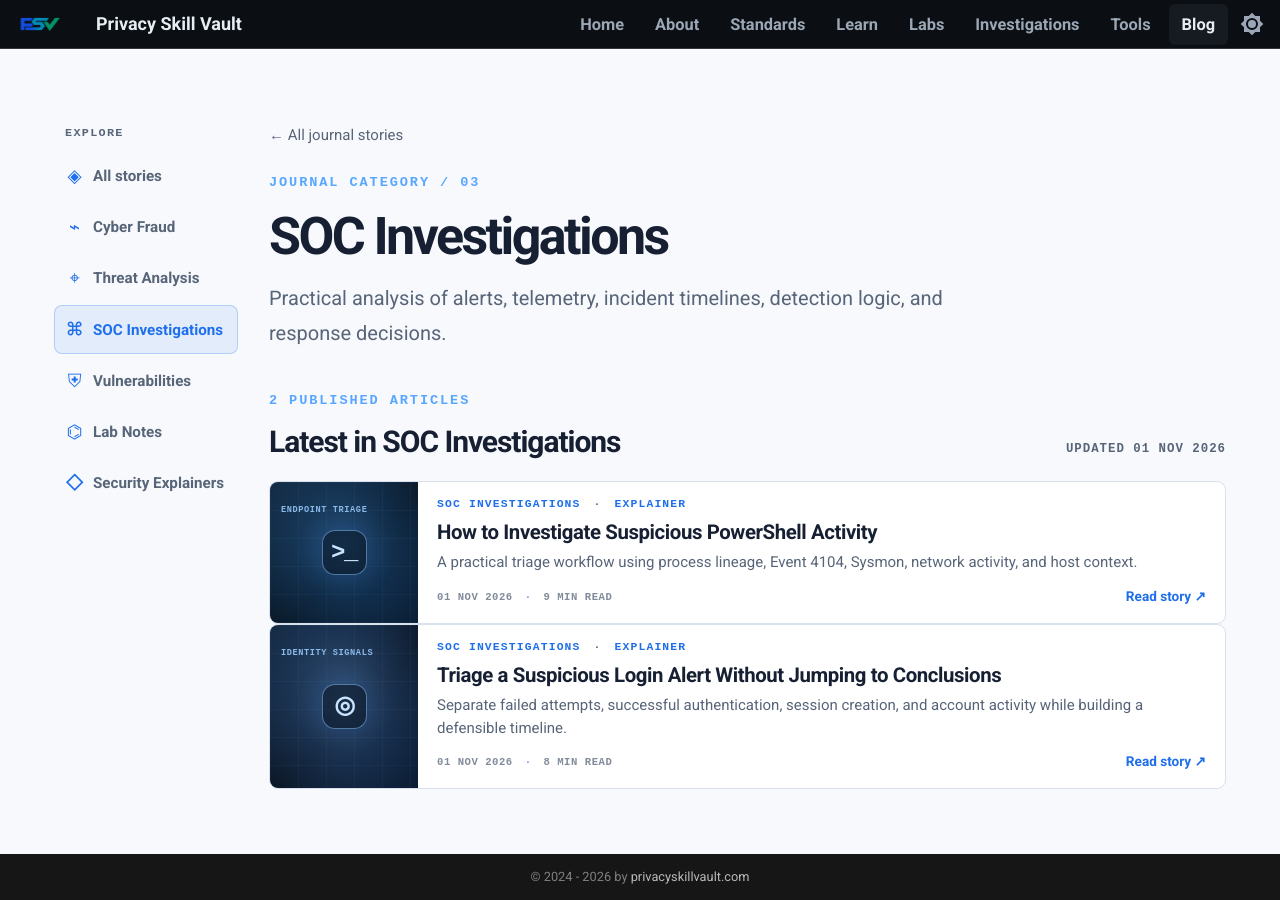
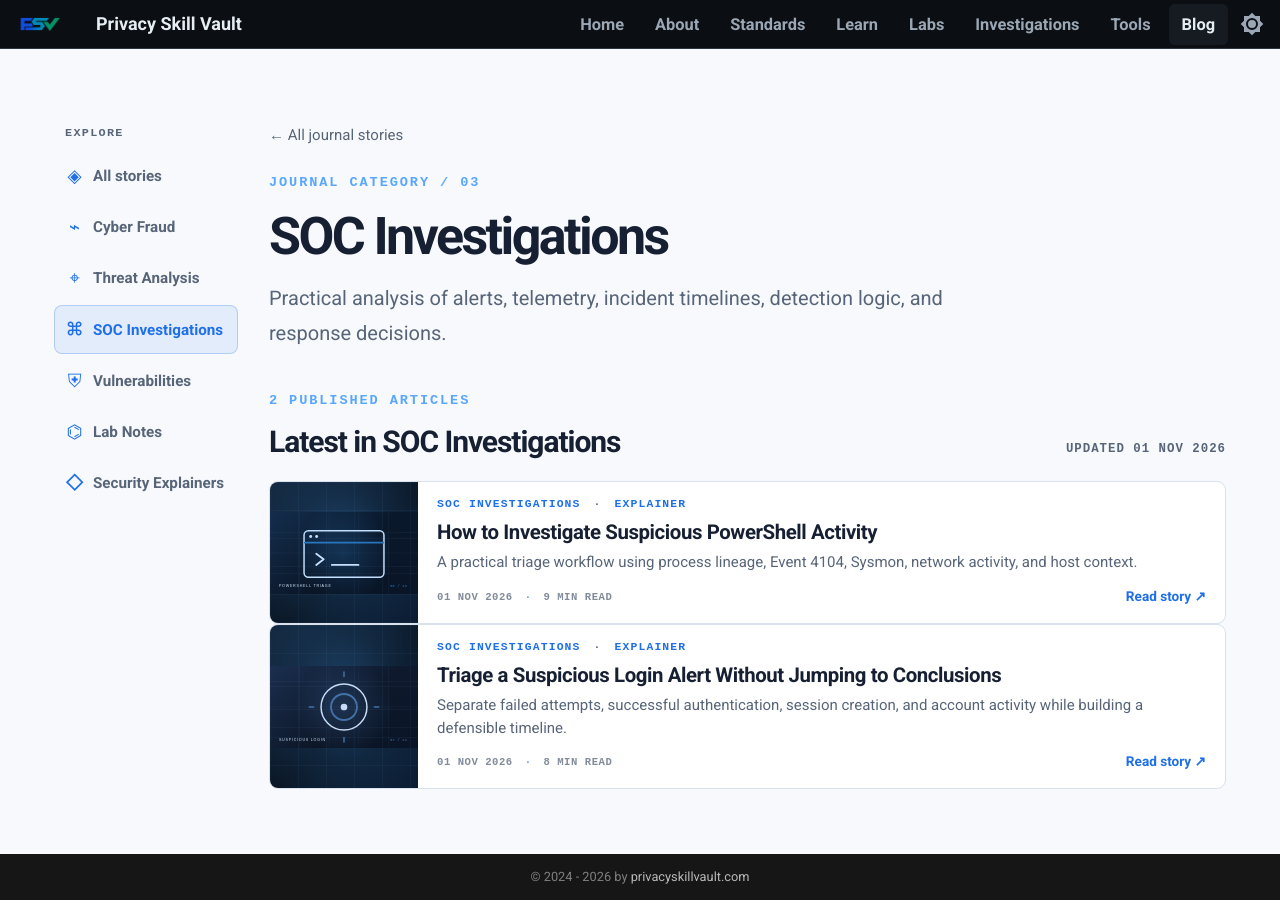
Before and after one commit to PrivacySkillVault/privacyskillvault.github.io, an MkDocs documentation site: the page built from docs/blog/soc-investigations/index.md, in a window 1280 px wide. Built offline with MkDocs 1.6.1 and Material for MkDocs 9.7.7, drawn with Linux system fonts in a browser that asks for light colours.

Commit message:
Use distinct illustrations in soc-investigations story cards

```diff
--- a/docs/blog/soc-investigations/index.md
+++ b/docs/blog/soc-investigations/index.md
@@ -18,11 +18,11 @@
     <div class="psv-journal-section-head"><div><p class="psv-journal-kicker">2 PUBLISHED ARTICLES</p><h2>Latest in SOC Investigations</h2></div><span class="psv-journal-count">UPDATED 01 NOV 2026</span></div>
     <div class="psv-journal-story-list">
 <a class="psv-story-card" href="investigating-suspicious-powershell/">
-      <div class="psv-story-card__art psv-story-art--powershell" aria-hidden="true"><span class="psv-story-art__label">ENDPOINT TRIAGE</span><span class="psv-thumb-glyph">>_</span></div>
+      <div class="psv-story-card__art" aria-hidden="true"><img src="../../assets/blog/investigating-suspicious-powershell.svg" alt="" loading="lazy"></div>
       <div class="psv-story-card__body"><span class="psv-story-category">SOC INVESTIGATIONS <i>·</i> EXPLAINER</span><h3>How to Investigate Suspicious PowerShell Activity</h3><p>A practical triage workflow using process lineage, Event 4104, Sysmon, network activity, and host context.</p><div class="psv-story-card__footer"><small>01 NOV 2026 <i>·</i> 9 MIN READ</small><span>Read story ↗</span></div></div>
     </a>
 <a class="psv-story-card" href="triaging-suspicious-login-alert/">
-      <div class="psv-story-card__art psv-story-art--login" aria-hidden="true"><span class="psv-story-art__label">IDENTITY SIGNALS</span><span class="psv-thumb-glyph">◎</span></div>
+      <div class="psv-story-card__art" aria-hidden="true"><img src="../../assets/blog/triaging-suspicious-login-alert.svg" alt="" loading="lazy"></div>
       <div class="psv-story-card__body"><span class="psv-story-category">SOC INVESTIGATIONS <i>·</i> EXPLAINER</span><h3>Triage a Suspicious Login Alert Without Jumping to Conclusions</h3><p>Separate failed attempts, successful authentication, session creation, and account activity while building a defensible timeline.</p><div class="psv-story-card__footer"><small>01 NOV 2026 <i>·</i> 8 MIN READ</small><span>Read story ↗</span></div></div>
     </a>
     </div>
```
